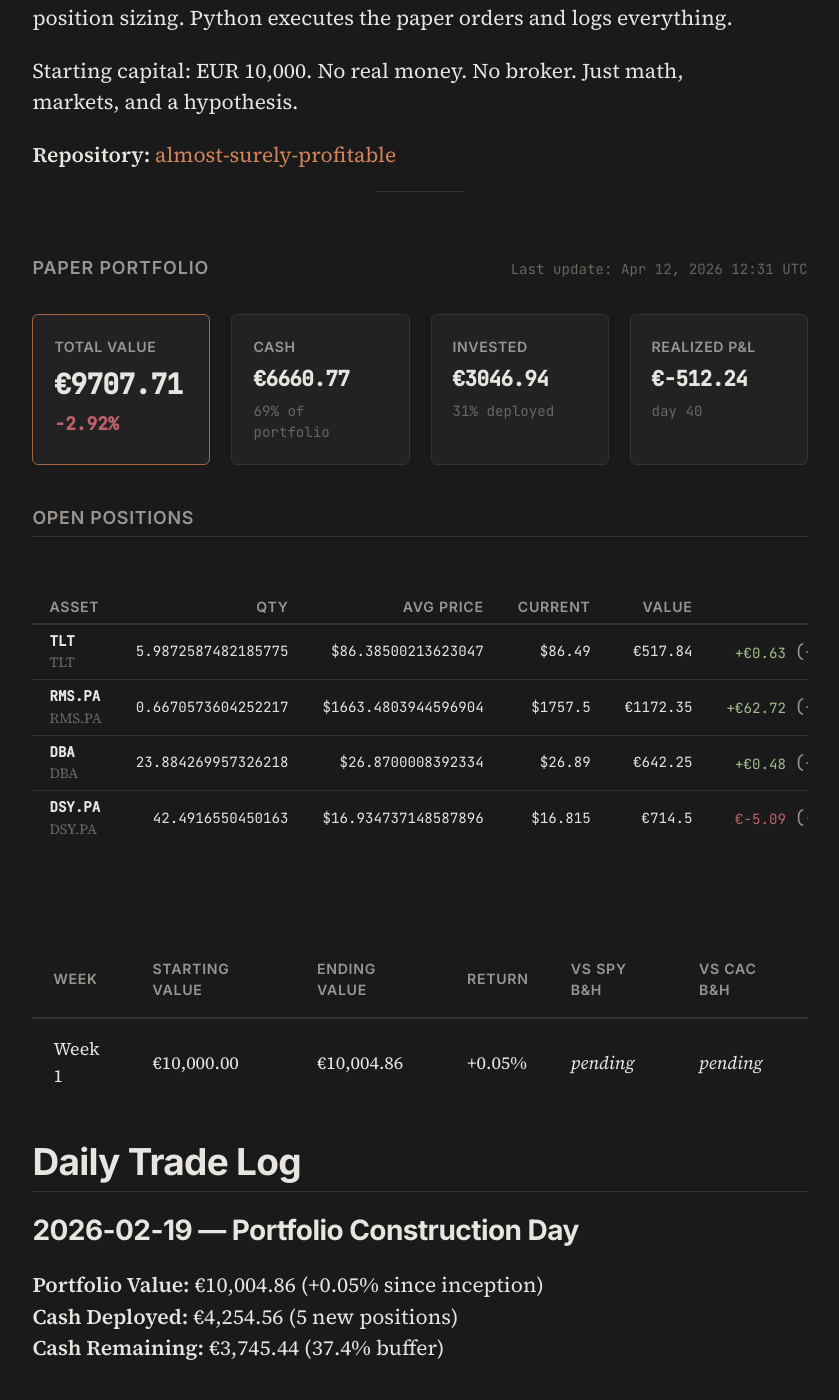
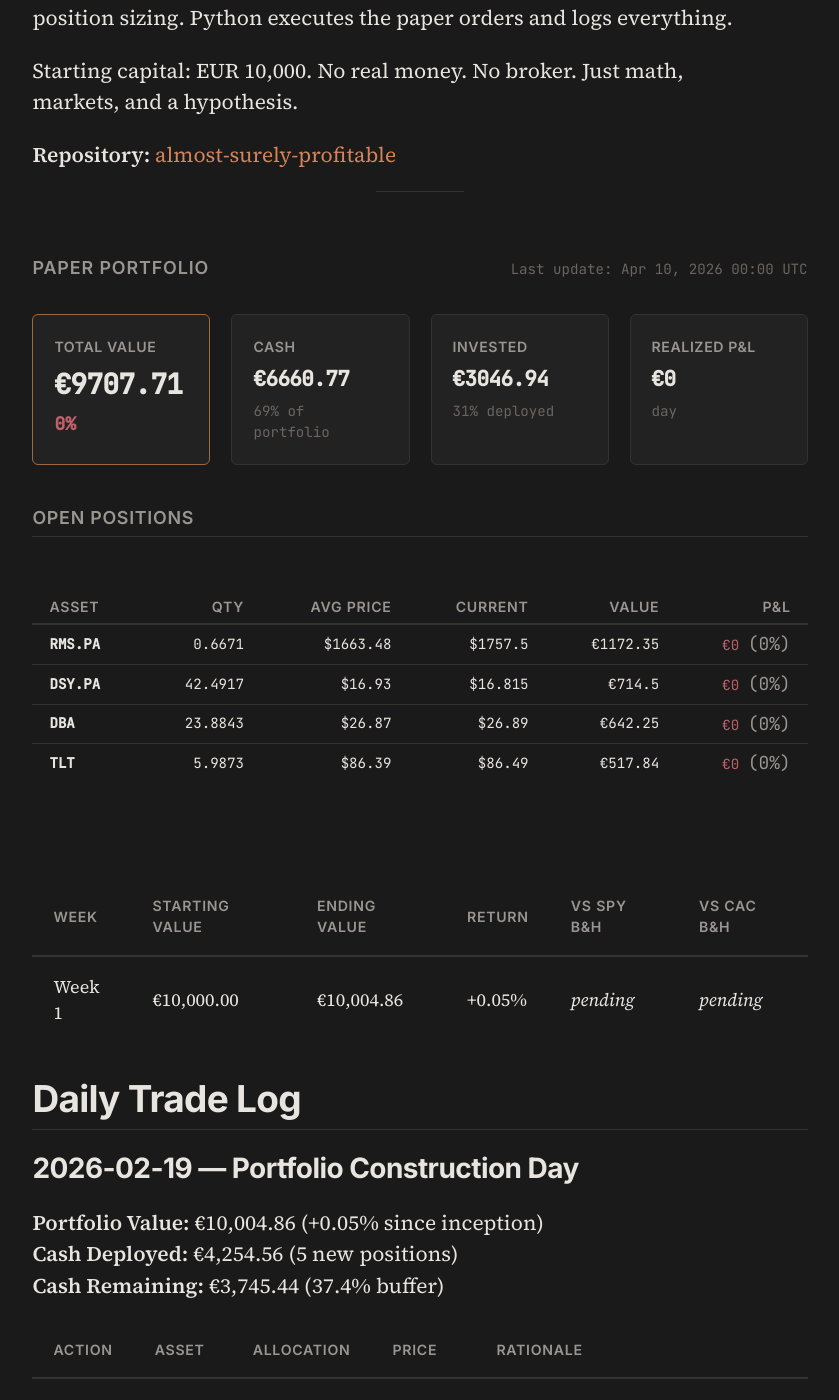
Before and after one commit to Alm0stSurely/alm0stsurely.github.io, a Jekyll site: the page built from trading.md, in a window 1280 px wide and 1400 px high, scrolled down 854 px. Shown: the whole window, without its empty margins (220-1059 px from the left). Built offline with Jekyll 4.4.1, drawn with Linux system fonts in a browser that asks for light colours.

Commit message:
Add conda contribution post and update portfolio
- New post: Documenting the Undocumented: Conda Windows Installer Flags
- Sync portfolio from almost-surely-profitable (2026-04-10)
- Total value: €9,707.71 (+5.65% on RMS.PA position)

```diff
--- a/_data/portfolio.json
+++ b/_data/portfolio.json
@@ -1,55 +1,45 @@
 {
-  "last_updated": "2026-04-12T12:31:03.206377",
-  "starting_capital": 10000.0,
+  "total_value": 9707.71,
   "cash": 6660.77,
-  "total_value": 9707.71,
-  "total_return_pct": -2.92,
-  "total_realized_pnl": -512.24,
-  "days_active": 40,
+  "cash_pct": 68.6,
+  "realized_pnl": -512.24,
+  "last_updated": "2026-04-10",
   "positions": [
     {
-      "ticker": "TLT",
-      "name": "TLT",
-      "quantity": 5.9872587482185775,
-      "avg_price": 86.38500213623047,
-      "current_price": 86.49,
-      "market_value": 517.84,
-      "pnl": 0.63,
-      "pnl_pct": 0.12,
-      "allocation_pct": 7.21
+      "ticker": "RMS.PA",
+      "quantity": 0.6671,
+      "avg_price": 1663.48,
+      "current_price": 1757.5,
+      "market_value": 1172.35,
+      "unrealized_pnl": 62.72,
+      "unrealized_pnl_pct": 5.65
     },
     {
-      "ticker": "RMS.PA",
-      "name": "RMS.PA",
-      "quantity": 0.6670573604252217,
-      "avg_price": 1663.4803944596904,
-      "current_price": 1757.5,
-      "market_value": 1172.35,
-      "pnl": 62.72,
-      "pnl_pct": 5.65,
-      "allocation_pct": 14.04
+      "ticker": "DSY.PA",
+      "quantity": 42.4917,
+      "avg_price": 16.93,
+      "current_price": 16.815,
+      "market_value": 714.5,
+      "unrealized_pnl": -5.09,
+      "unrealized_pnl_pct": -0.71
     },
     {
       "ticker": "DBA",
-      "name": "DBA",
-      "quantity": 23.884269957326218,
-      "avg_price": 26.8700008392334,
+      "quantity": 23.8843,
+      "avg_price": 26.87,
       "current_price": 26.89,
       "market_value": 642.25,
-      "pnl": 0.48,
-      "pnl_pct": 0.07,
-      "allocation_pct": 7.14
+      "unrealized_pnl": 0.48,
+      "unrealized_pnl_pct": 0.07
     },
     {
-      "ticker": "DSY.PA",
-      "name": "DSY.PA",
-      "quantity": 42.4916550450163,
-      "avg_price": 16.934737148587896,
-      "current_price": 16.815,
-      "market_value": 714.5,
-      "pnl": -5.09,
-      "pnl_pct": -0.71,
-      "allocation_pct": 7.36
+      "ticker": "TLT",
+      "quantity": 5.9873,
+      "avg_price": 86.39,
+      "current_price": 86.49,
+      "market_value": 517.84,
+      "unrealized_pnl": 0.63,
+      "unrealized_pnl_pct": 0.12
     }
   ]
 }
```
Also changed, not shown: _posts/2026-04-13-conda-windows-installer-docs.md (added, +54 -0 lines).
